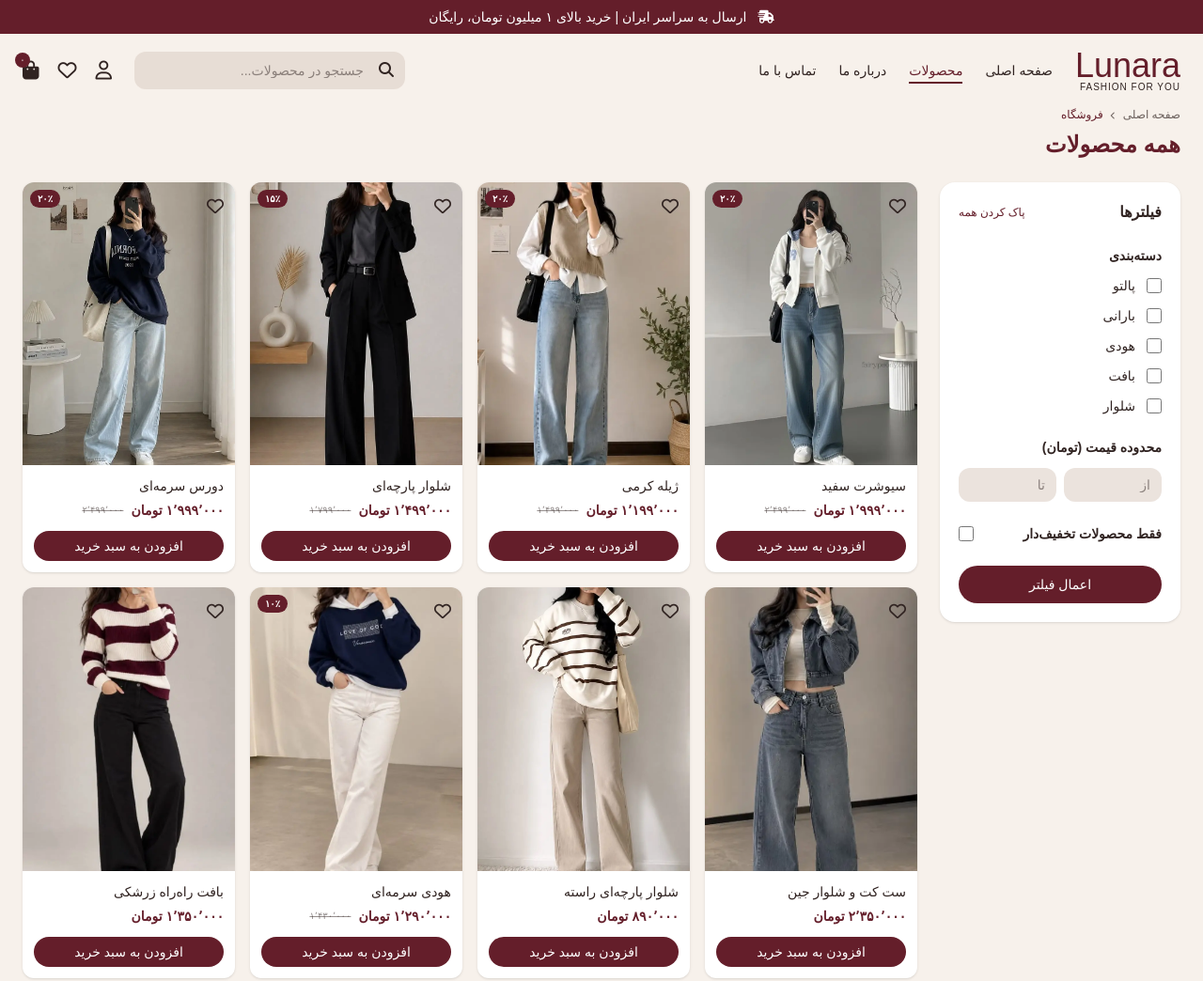
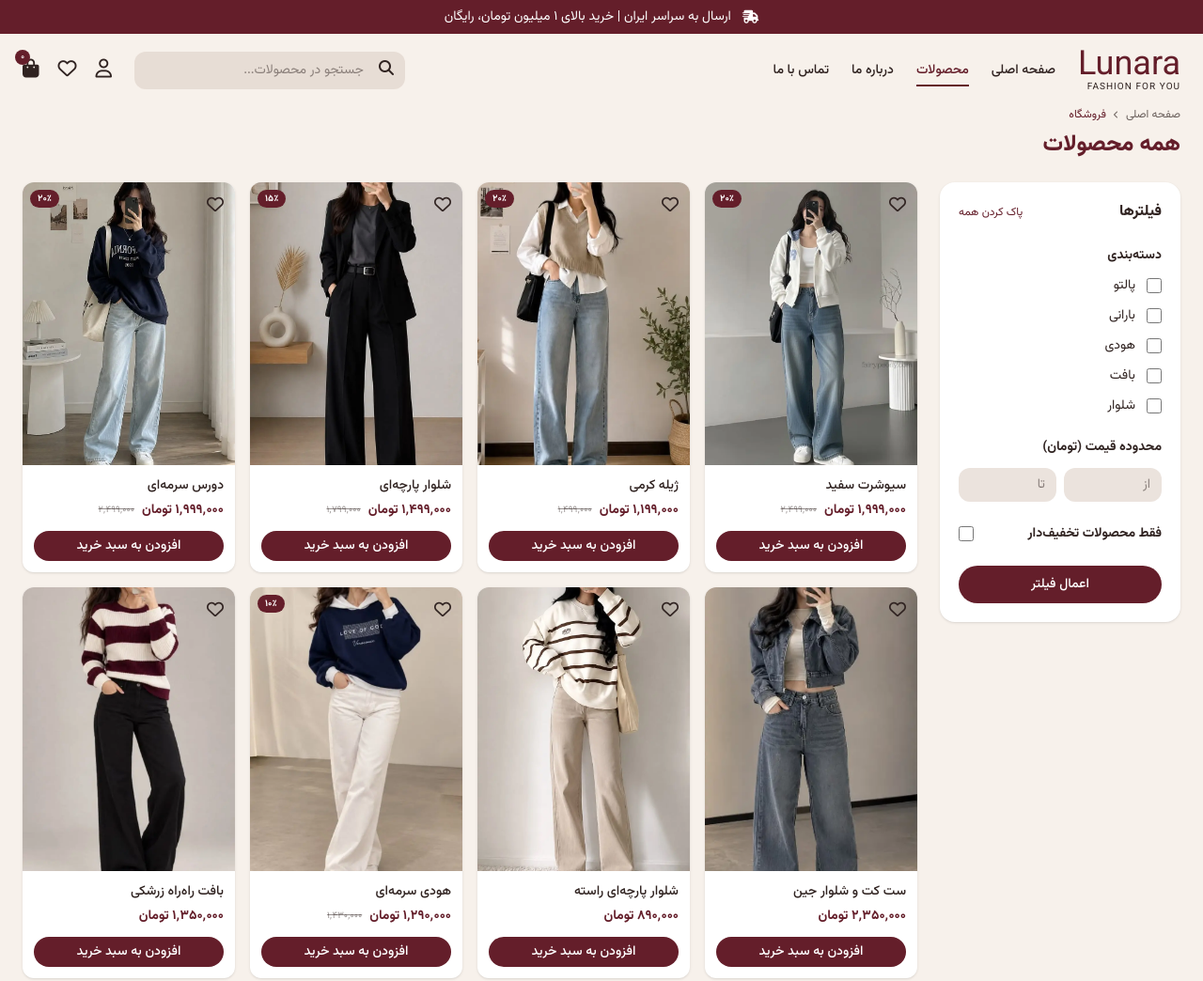
Before and after one commit to ghazal-hassanabadi/Lunara-shop, a website with bundled scripts: page product.html in a window 1280 px wide. Shown: the top 1044 px of the page at 94% size. Built offline with nearby package versions, Linux system fonts and the light colour scheme.

Commit message:
change font

```diff
--- a/index.html
+++ b/index.html
@@ -7,7 +7,7 @@
 
   <link rel="preconnect" href="https://fonts.googleapis.com">
   <link rel="preconnect" href="https://fonts.gstatic.com" crossorigin>
-  <link href="https://fonts.googleapis.com/css2?family=Cairo:wght@400;500;700;800&family=Cormorant+Garamond:ital,wght@0,500;1,500&display=swap" rel="stylesheet">
+  <link href="https://fonts.googleapis.com/css2?family=Cormorant+Garamond:ital,wght@0,500;1,500&family=Vazirmatn:wght@400;500;700;800&display=swap" rel="stylesheet">
   <link rel="stylesheet" href="https://cdnjs.cloudflare.com/ajax/libs/font-awesome/6.5.2/css/all.min.css">
   <link rel="stylesheet" href="./dist/output.css">
 </head>
@@ -69,7 +69,7 @@
 <section data-slider aria-label="معرفی مجموعه" class="relative isolate flex aspect-4/3 items-center justify-center overflow-hidden rounded-3xl bg-sand sm:aspect-auto sm:min-h-80 sm:justify-start lg:min-h-120">
   <img
   data-slide-image
-  src="images/hero.png"
+  src="images/hero-1.webp"
   alt="مدل با بافت زرشکی"
   fetchpriority="high"
   decoding="async"
--- a/product.html
+++ b/product.html
@@ -54,11 +54,10 @@
       <li><a href="#" class="hover:text-wine" aria-label="حساب کاربری"><i class="fa-regular fa-user"></i></a></li>
       <li><a href="#" class="hover:text-wine" aria-label="علاقه‌مندی‌ها"><i class="fa-regular fa-heart"></i></a></li>
       <li>
-        <a href="#" class="relative hover:text-wine" aria-label="سبد خرید">
-          <i class="fa-solid fa-bag-shopping"></i>
-          <span id="cart-count"
-            class="absolute -inset-e-2 -top-2 grid size-4 place-items-center rounded-full bg-wine text-[10px] text-white">0</span>
-        </a>
+       <button type="button" id="cart-open" class="relative hover:text-wine" aria-label="سبد خرید" aria-haspopup="dialog">
+         <i class="fa-solid fa-bag-shopping"></i>
+         <span id="cart-count" class="absolute -inset-e-2 -top-2 grid size-4 place-items-center rounded-full bg-wine text-[10px] text-white">0</span>
+       </button>
       </li>
     </ul>
   </header>
--- a/src/input.css
+++ b/src/input.css
@@ -7,5 +7,5 @@
   --color-sand: #DED1C7;
 }
 @theme {
-  --font-sans: "Cairo", sans-serif;
+  --font-sans: "Vazirmatn", sans-serif;
 }
```
Also changed, not shown: dist/output.css.
